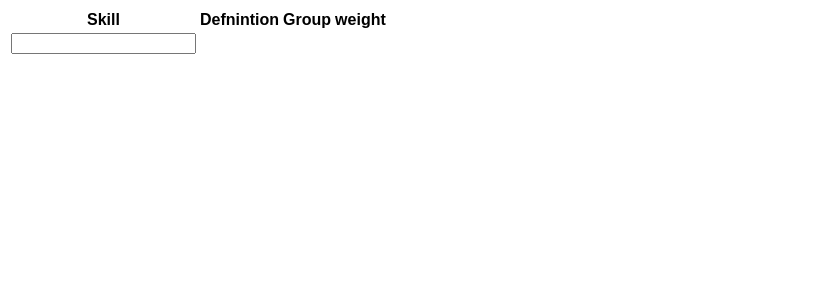
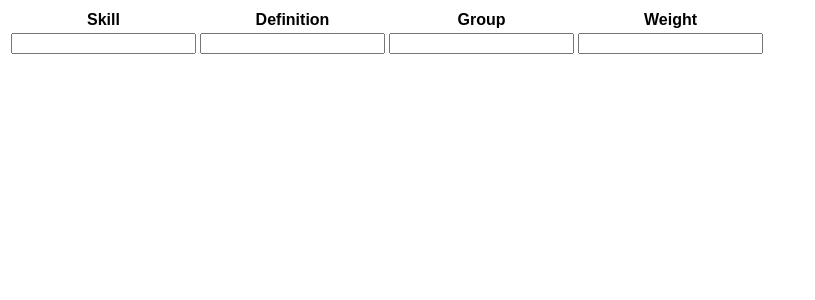
Before and after one commit to DVo-MidwayUSA/SkillsMatrix-Data, a React app: page / in a window 1280 px wide. Shown: the top 300 px of the page, without its empty margins (0-815 px from the left). Built offline with nearby package versions, Linux system fonts and the light colour scheme.

Commit message:
workign with table form header (objects in state)

```diff
--- a/src/App.jsx
+++ b/src/App.jsx
@@ -8,9 +8,9 @@ const App = props => {
       <thead>
         <tr>
           <th>Skill</th>
-          <th>Defnintion</th>
+          <th>Definition</th>
           <th>Group</th>
-          <th>weight</th>
+          <th>Weight</th>
           <th>&nbsp;</th>
         </tr>
         <TableHeadForm />
--- a/src/TableHeadForm.jsx
+++ b/src/TableHeadForm.jsx
@@ -1,19 +1,52 @@
 import React, { useState } from "react"
 
 const TableHead = () => {
-  const [id, setId] = useState()
+  const [skill, setSkill] = useState({
+    id: "",
+    description: "",
+    group: "",
+    weight: ""
+  })
+
+  const onChange = event => {
+    setSkill({ ...skill, [event.target.name]: event.target.value })
+  }
 
   return (
     <tr>
       <td>
+        <input type="text" name="id" value={skill.id} onChange={onChange} />
+      </td>
+      <td>
         <input
           type="text"
-          name="id"
-          value={id}
-          onChange={e => setId(e.target.value)}
+          name="description"
+          value={skill.description}
+          onChange={onChange}
         />
       </td>
-      <td />
+      <td>
+        <input
+          type="text"
+          name="group"
+          value={skill.group}
+          onChange={onChange}
+        />
+      </td>
+      <td>
+        <input
+          type="text"
+          name="weight"
+          value={skill.weight}
+          onChange={onChange}
+        />
+      </td>
+      <td>
+        {skill.id}
+        {skill.description}
+        {skill.group}
+        {skill.weight}
+      </td>
     </tr>
   )
 }
```
